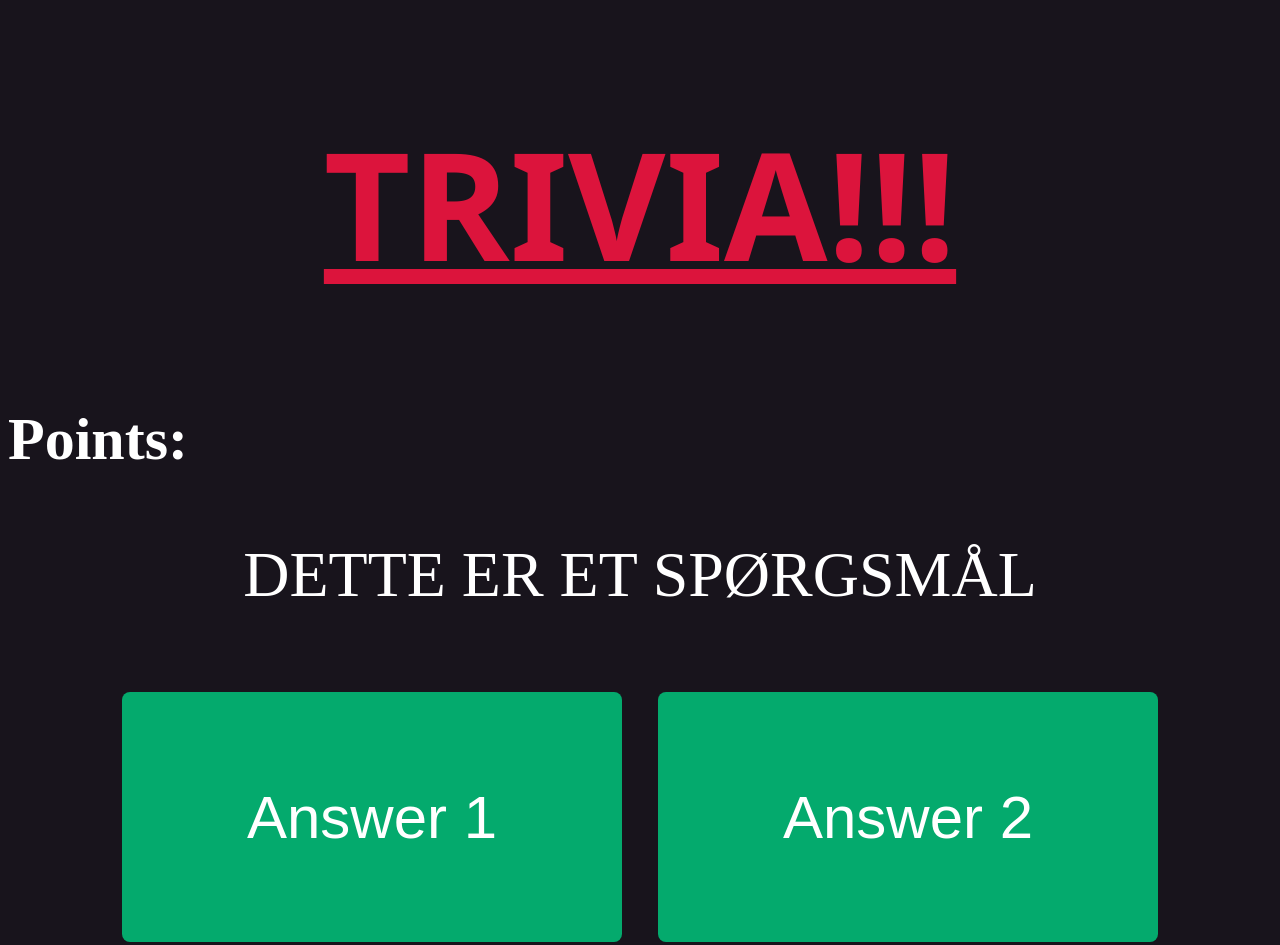
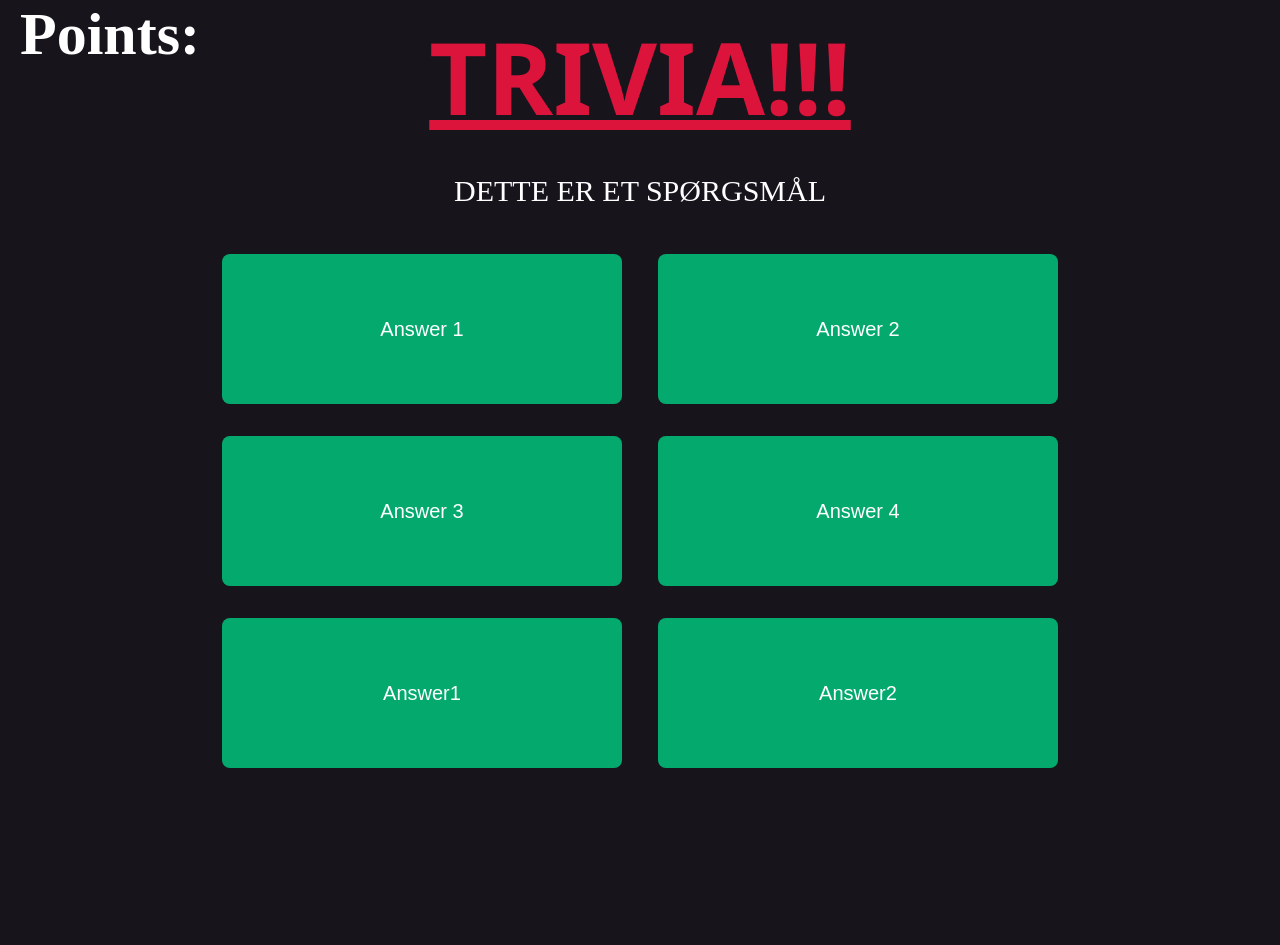
Before and after one commit to Malthe75/TriviaGame, a plain HTML site: page index.html in a window 1280 px wide. Shown: the top 945 px of the page. After the commit the page ends 800 px from the top, so only its background shows below. Drawn offline with Linux system fonts and the light colour scheme; no server answers.

Commit message:
mostly style changes

```diff
--- a/index.html
+++ b/index.html
@@ -3,19 +3,23 @@
 <link rel="stylesheet" href="styles.css">
 <script src="script.js"></script>
 <head>
-    <div></div>
-    <h1>
-        <u>
-        TRIVIA!!!
-        </u>
-    </h1>
+    <div tyle="display: flex; justify-content: center; align-items: center; width: 100%; position: relative;">
+        <h1 style="margin: 0px">
+
+            <u>
+            TRIVIA!!!
+            </u>
+        </h1>
+        <h2 style="color: white; font-size: 60px; margin: 0px; position: absolute; top: 0; left: 20px;">
+            Points:
+        </h2>
+    </div>
+
 
 </head>
 
 <body>
-    <h2 style="color: white; font-size: 60px; text-align: left;">
-        Points:
-    </h2>
+
     <div>
         <p id="question">DETTE ER ET SPØRGSMÅL</p>
         <div id="multipleDiv">
--- a/styles.css
+++ b/styles.css
@@ -1,24 +1,30 @@
 h1{
     text-align: center;
     color:crimson;
-    font-size: 150px;
+    font-size: 100px;
     font-family:'Segoe UI', Tahoma, Geneva, Verdana, sans-serif;
 }
 
-button{
+button {
     background-color: #04AA6D;
     border: none;
     color: white;
     padding: 20px;
     text-align: center;
-    font-size: 60px;
-    size: 96px;
-    width: 500px;
-    height: 250px;
+    font-size: 20px;
+    width: 400px;
+    height: 150px;
     margin: 16px;
     border-radius: 8px;
     cursor: pointer;
+    display: inline-block;
+    vertical-align: middle;
+    white-space: normal;
+    word-wrap: break-word;
+    overflow-wrap: break-word;
 }
+
+
 
 button:hover{
     background-color: darkgreen;
@@ -28,7 +34,7 @@ div{
     text-align: center;
 }
 p{
-    font-size: 64px;
+    font-size: 30px;
     color: white;
 }
 
```
Also changed, not shown: homepage.html (+0 -5 lines).
